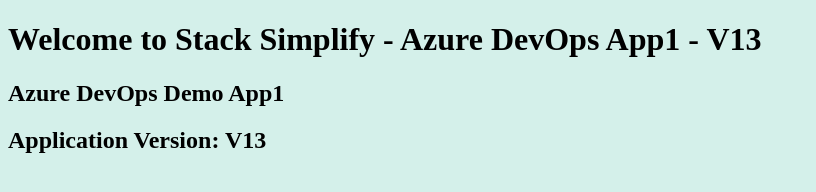
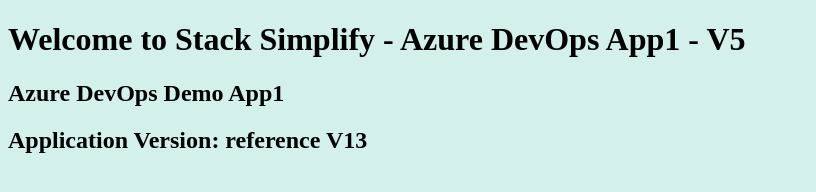
Before and after one commit to odhigboisaac/aks-retract-temp, a plain HTML site: page index.html in a window 1280 px wide. Shown: the whole page, without its empty margins (0-816 px from the left). Drawn offline with Linux system fonts and the light colour scheme.

Commit message:
v5 commit ref v13

```diff
--- a/index.html
+++ b/index.html
@@ -1,8 +1,8 @@
 <!DOCTYPE html>
 <html>
    <body style="background-color:rgb(212, 240, 234);">
-      <h1>Welcome to Stack Simplify - Azure DevOps App1 - V13</h1>
+      <h1>Welcome to Stack Simplify - Azure DevOps App1 - V5</h1>
       <h2>Azure DevOps Demo App1</h2>
-      <h2>Application Version: V13</h2>
+      <h2>Application Version: reference V13</h2>
    </body>
 </html>
```
